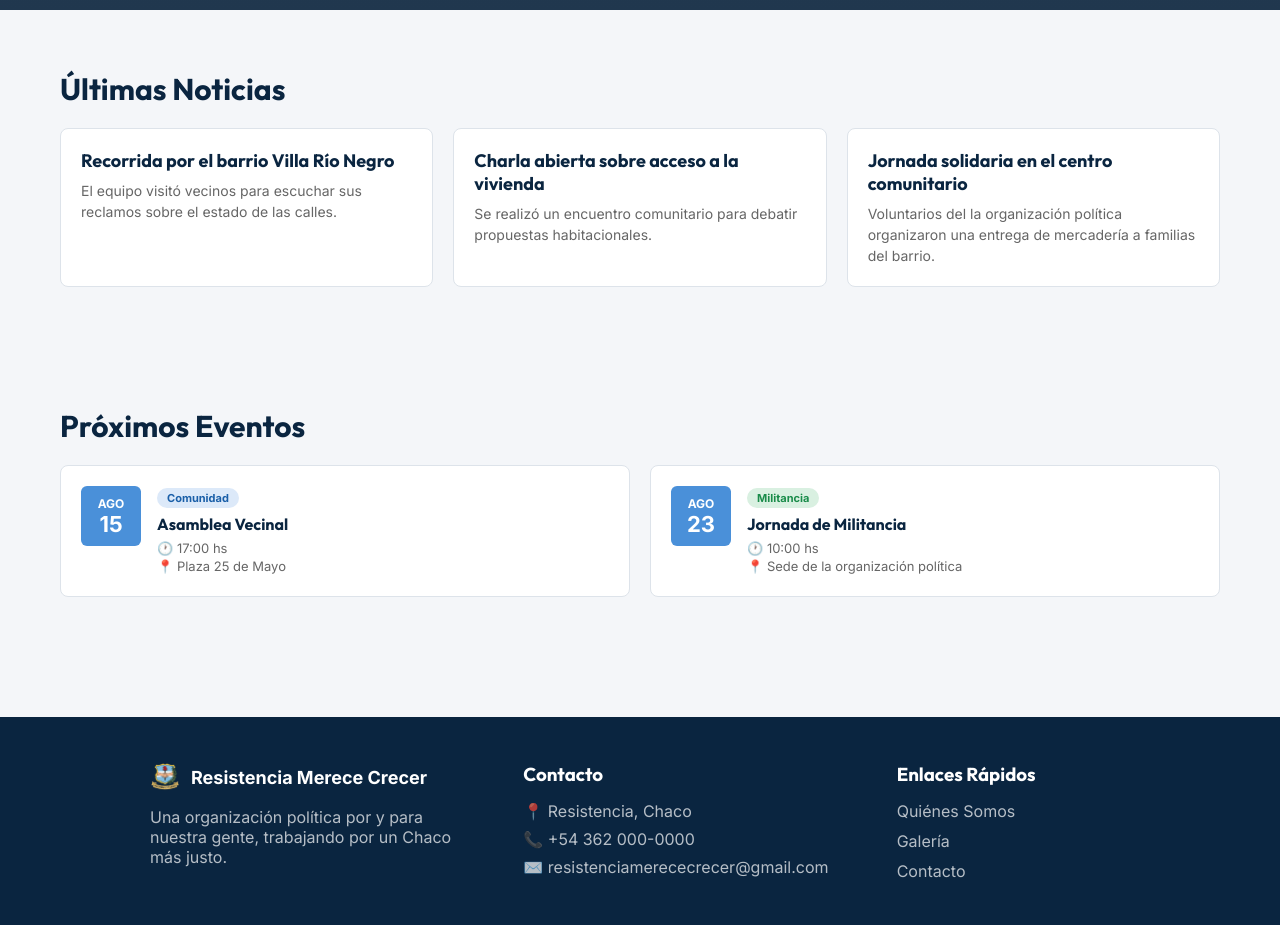
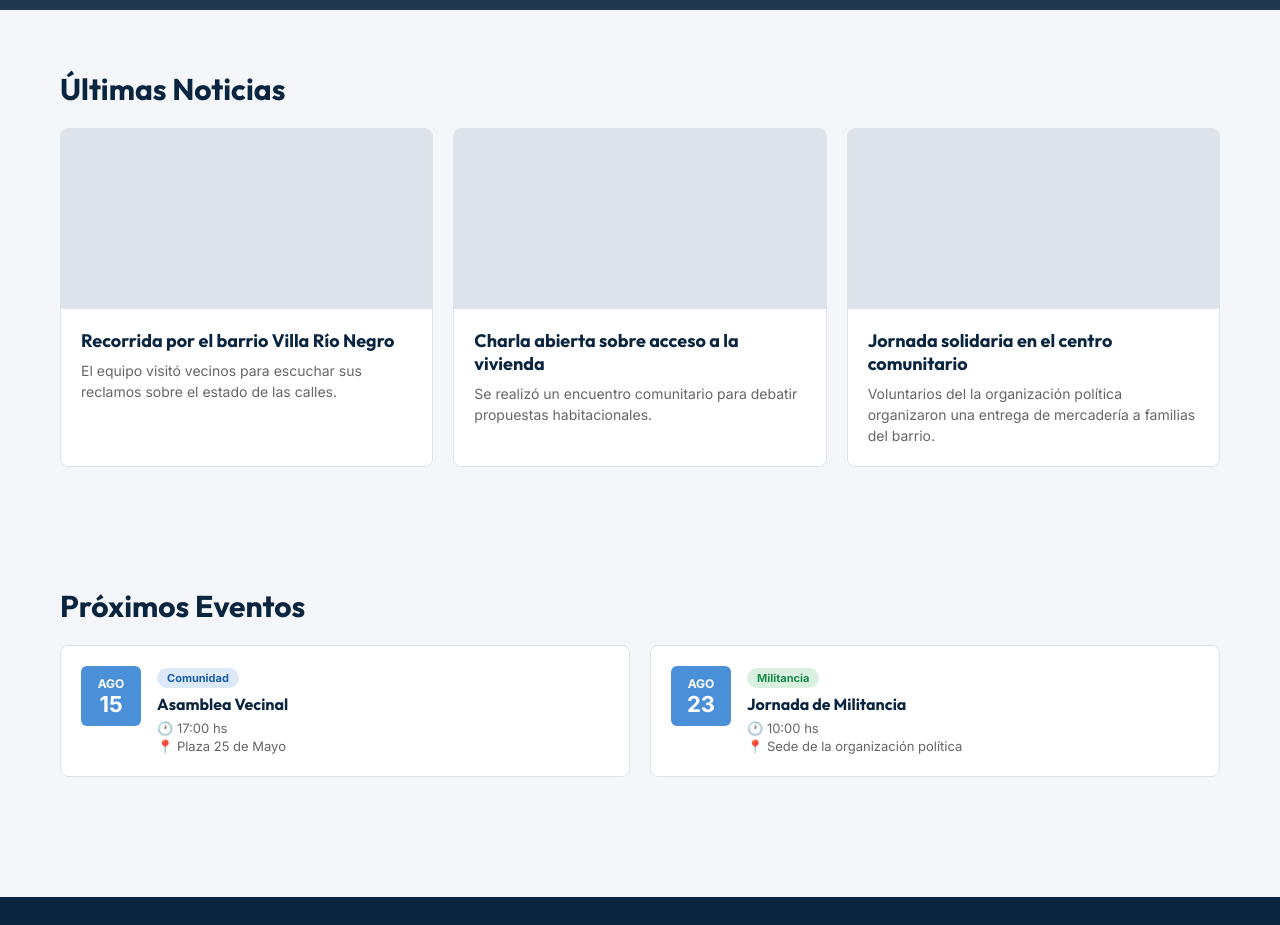
Before and after one commit to esqmarcelo/resistencia-merece-crecer, a React (Vite) app: page / in a window 1280 px wide. Shown: the part 780-1705 px from the top of the page. Built offline with nearby package versions, Linux system fonts and the light colour scheme; grey boxes are pictures that could not be loaded.

Commit message:
Agregué placeholder de imagen a las tarjetas de noticias

```diff
--- a/src/index.css
+++ b/src/index.css
@@ -263,6 +263,15 @@ h3 {
   background-color: white;
   border: 1px solid #dde3ea;
   border-radius: 8px;
+  overflow: hidden;
+}
+
+.card-imagen {
+  height: 180px;
+  background-color: #dde3ea;
+}
+
+.card-contenido {
   padding: 20px;
 }
 
--- a/src/pages/Inicio.jsx
+++ b/src/pages/Inicio.jsx
@@ -21,16 +21,25 @@ function Inicio() {
         <h2>Últimas Noticias</h2>
         <div className="cards-grid">
           <div className="card">
+            <div className="card-imagen"></div>
+            <div className="card-contenido">
               <h3>Recorrida por el barrio Villa Río Negro</h3>
               <p>El equipo visitó vecinos para escuchar sus reclamos sobre el estado de las calles.</p>
             </div>
+          </div>
           <div className="card">
+            <div className="card-imagen"></div>
+            <div className="card-contenido">
               <h3>Charla abierta sobre acceso a la vivienda</h3>
               <p>Se realizó un encuentro comunitario para debatir propuestas habitacionales.</p>
             </div>
+          </div>
           <div className="card">
+            <div className="card-imagen"></div>
+            <div className="card-contenido">
               <h3>Jornada solidaria en el centro comunitario</h3>
               <p>Voluntarios del la organización política organizaron una entrega de mercadería a familias del barrio.</p>
+            </div>
           </div>
         </div>
       </section>
```
Lines whose indentation alone changed are shown as unchanged.
